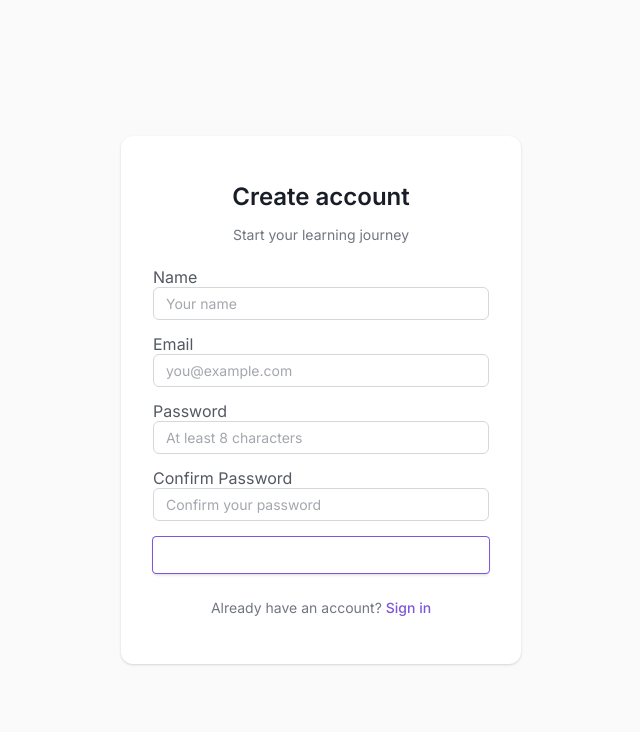
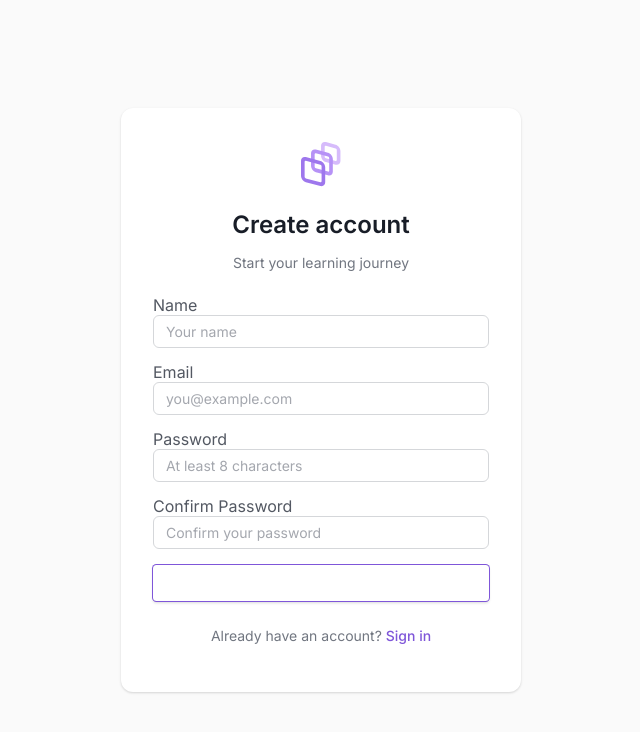
Before and after one commit to andreasremdt/recur, a website: page public/register.html in a window 1280 px wide. Shown: the whole page, without its empty margins (319-959 px from the left). Drawn offline with Linux system fonts and the light colour scheme.

Commit message:
feat: add app logo

```diff
--- a/public/css/auth.css
+++ b/public/css/auth.css
@@ -15,6 +15,11 @@
     background-color: var(--color-white);
     border-radius: 0.75rem;
     box-shadow: 0 1px 3px rgba(0, 0, 0, 0.1), 0 1px 2px rgba(0, 0, 0, 0.06);
+  }
+
+  .auth-card img {
+    display: block;
+    margin: 0 auto 1.5rem;
   }
 
   .auth-card h1 {
--- a/public/register.html
+++ b/public/register.html
@@ -22,6 +22,8 @@
 <body>
   <div class="auth-container">
     <div class="auth-card">
+      <img src="/images/logo.svg" alt="Recur" width="48" height="48">
+
       <h1>Create account</h1>
       <p class="auth-subtitle">Start your learning journey</p>
 
```
Also changed, not shown: public/index.html (+3 -2 lines), public/login.html (+2 -0 lines), public/images/logo.svg (added).
